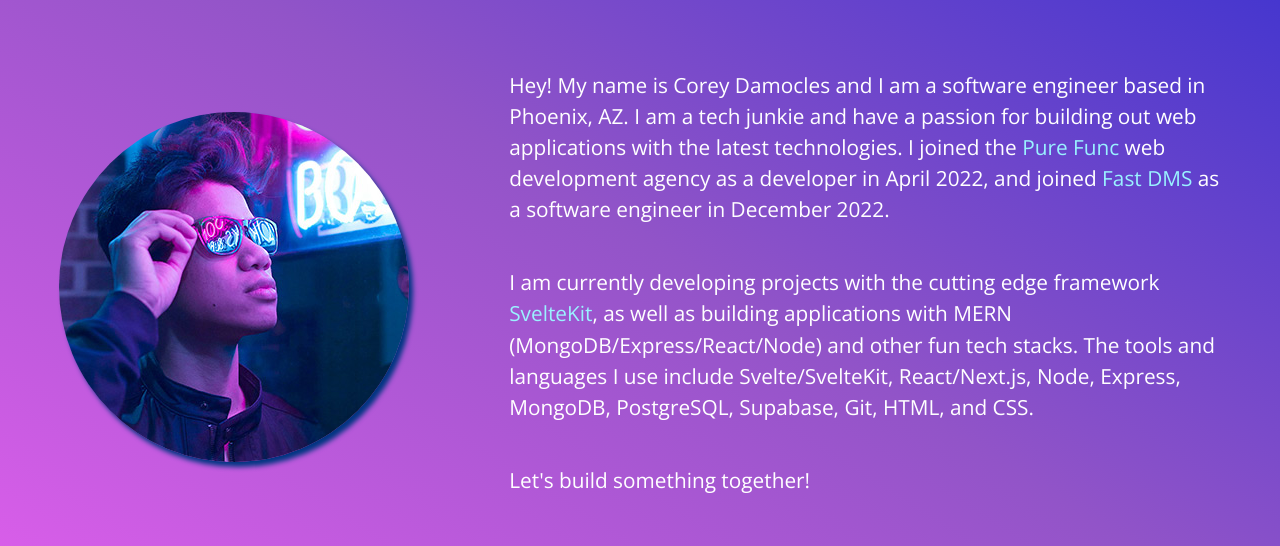
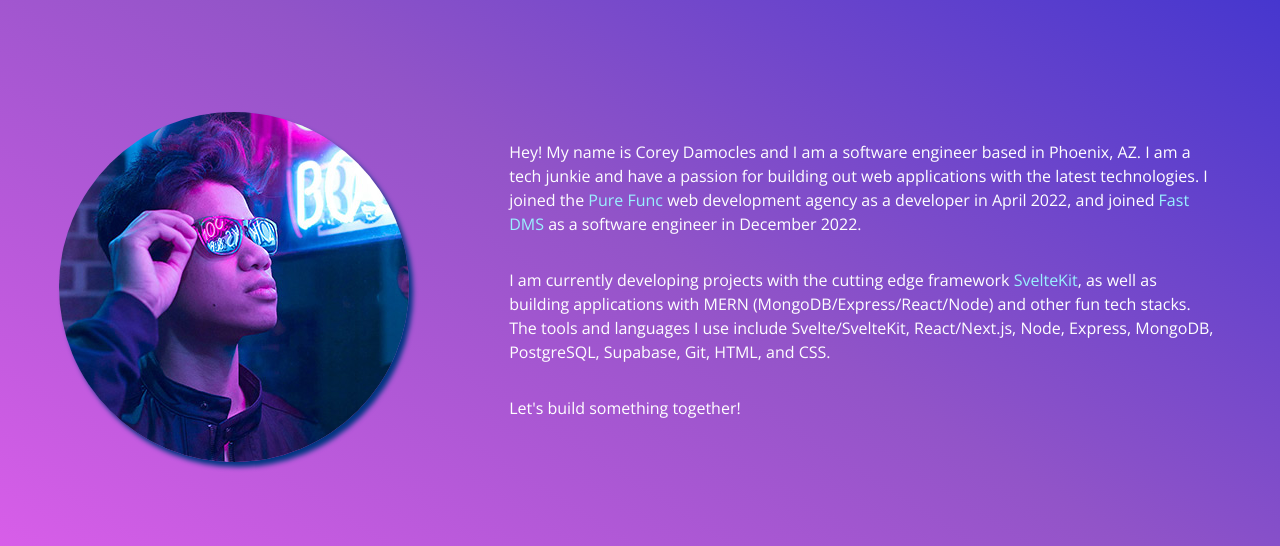
Before and after one commit to ubemacapuno/corey-damocles, a SvelteKit app: page / in a window 1280 px wide. Shown: the part 1025-1571 px from the top of the page. Built offline with nearby package versions, Linux system fonts and the light colour scheme.

Commit message:
Updated font-size

```diff
--- a/src/routes/+page.svelte
+++ b/src/routes/+page.svelte
@@ -191,7 +191,7 @@
 		color: var(--nav-text-color);
 	}
 
-	.snippet, p {
+	.snippet {
 		font-size: 1.3rem;
 	}
 
```
